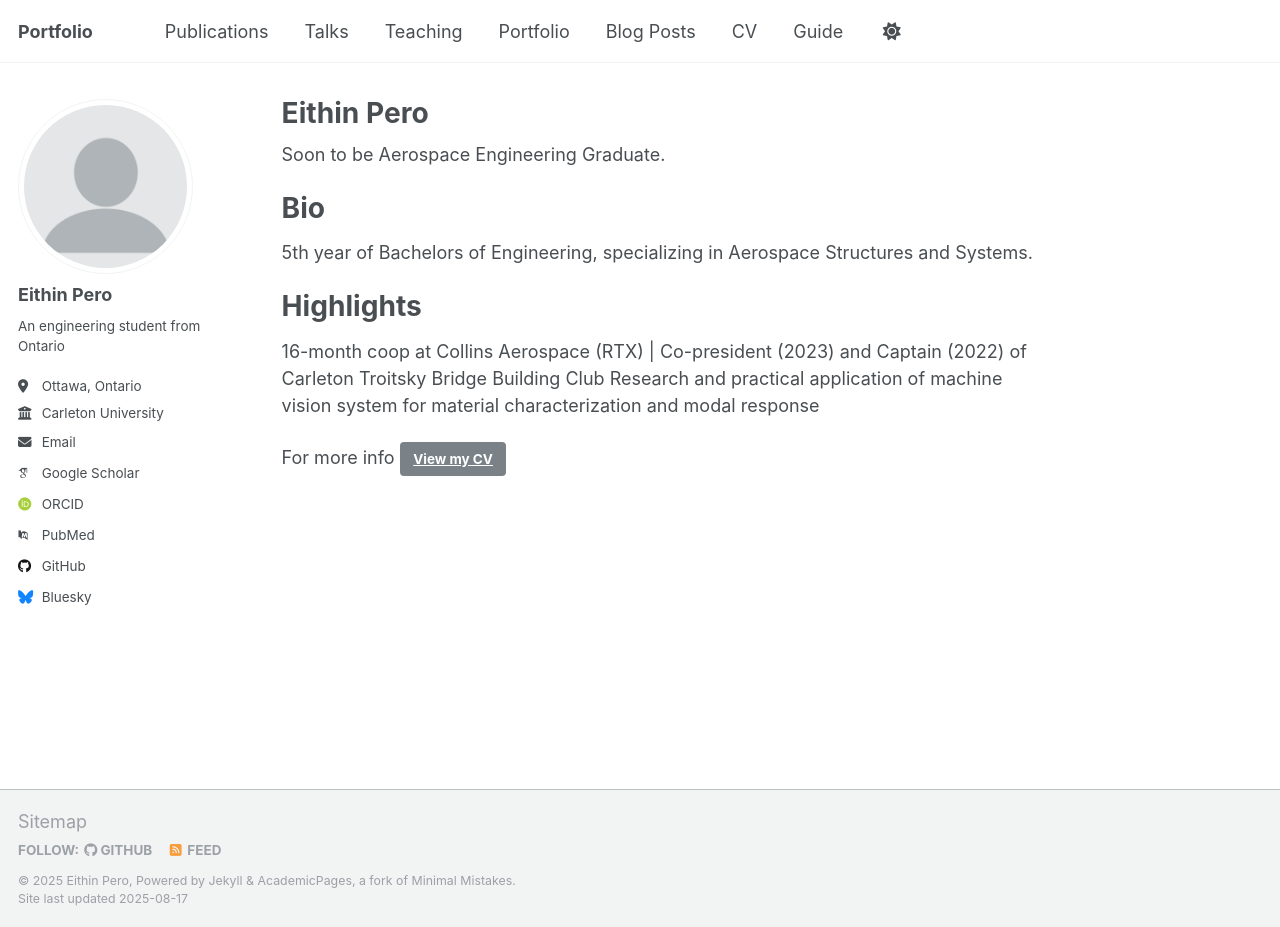
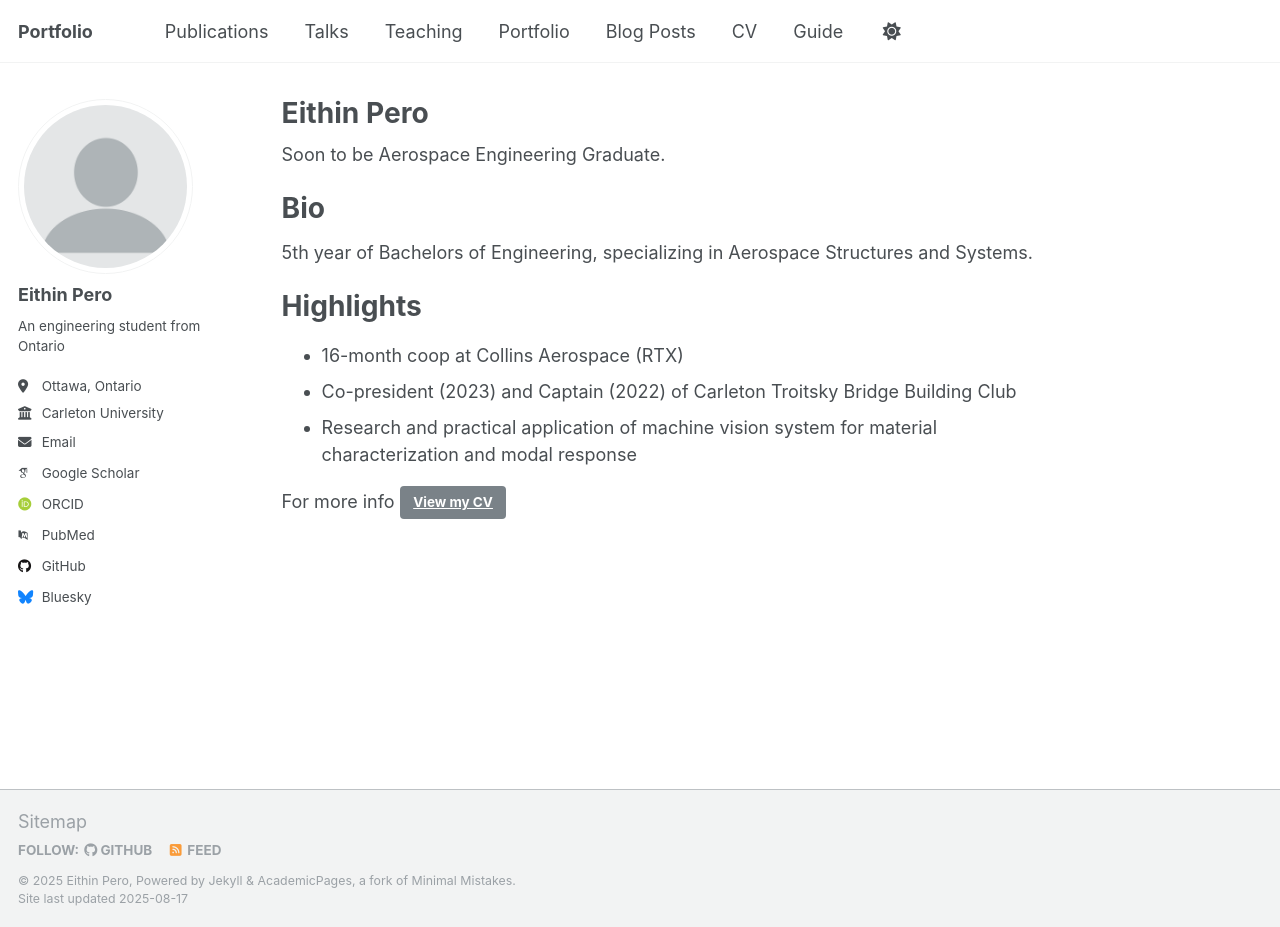
Before and after one commit to EithinP/Portfolio, a Jekyll site: the page built from _pages/about.md, in a window 1280 px wide and 927 px high. Built offline with Jekyll 4.4.1, drawn with Linux system fonts in a browser that asks for light colours; some web fonts are replaced; a script that is not in the unit is left out.

```diff
--- a/_pages/about.md
+++ b/_pages/about.md
@@ -16,9 +16,9 @@ Bio
 
 Highlights
 ======
-16-month coop at Collins Aerospace (RTX) |
-Co-president (2023) and Captain (2022) of Carleton Troitsky Bridge Building Club
-Research and practical application of machine vision system for material characterization and modal response
+ - 16-month coop at Collins Aerospace (RTX)
+ - Co-president (2023) and Captain (2022) of Carleton Troitsky Bridge Building Club
+ - Research and practical application of machine vision system for material characterization and modal response
 
 For more info
 [View my CV](/files/CollinsAerospace2025.pdf){: .btn .btn--primary}
```
